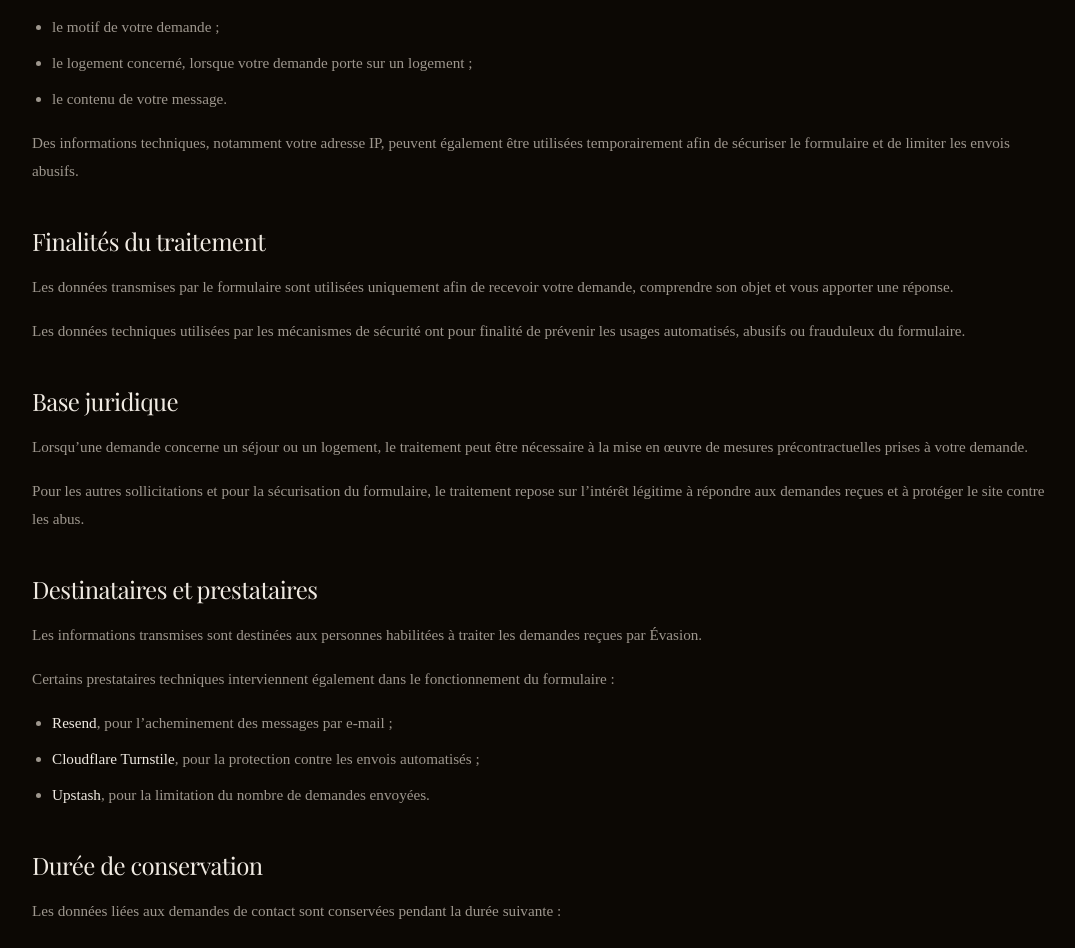
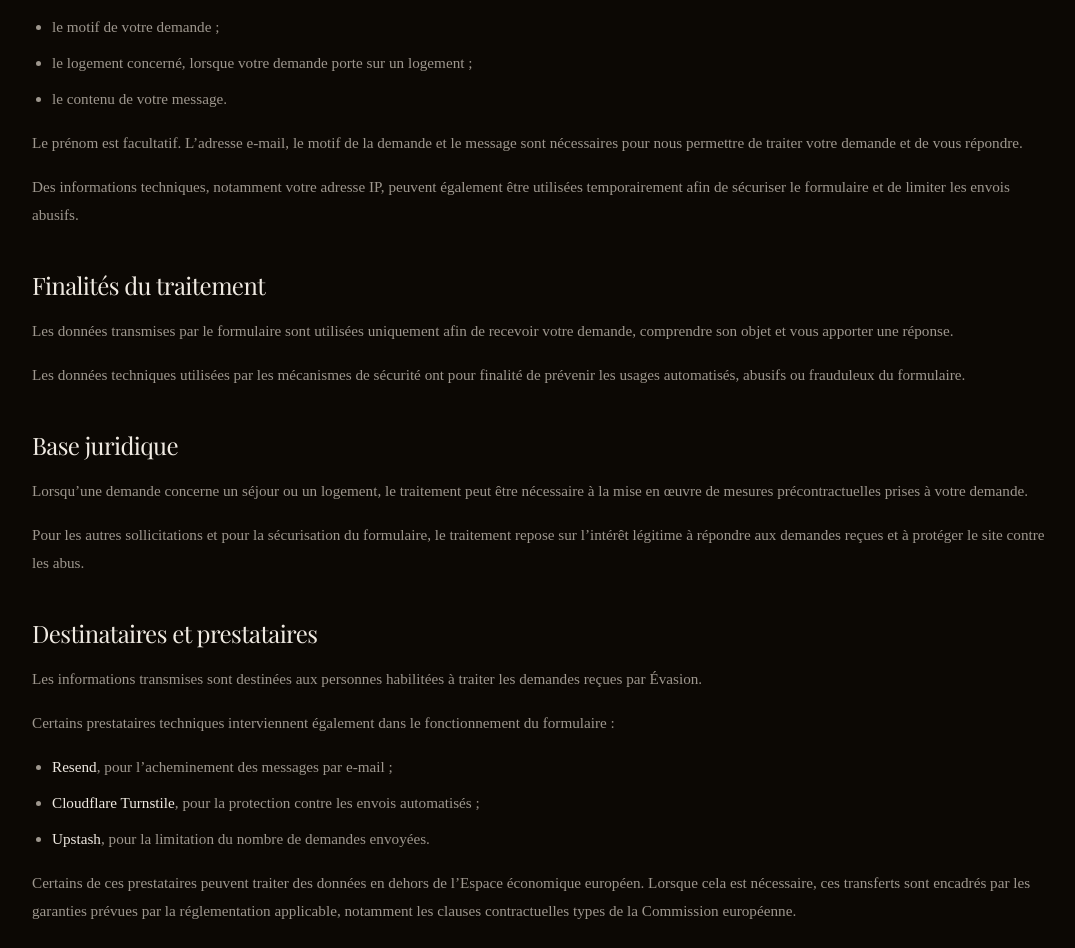
Before and after one commit to vbruchon/evasion, a Next.js app: page /politique-de-confidentialite in a window 1280 px wide. Shown: the part 704-1652 px from the top of the page, without its empty margins (96-1171 px from the left). Built offline with nearby package versions, Linux system fonts and the light colour scheme; no server answers; the database is empty; a web font is replaced by a local one.

Commit message:
fix: complete legal privacy information

```diff
--- a/app/(website)/politique-de-confidentialite/page.tsx
+++ b/app/(website)/politique-de-confidentialite/page.tsx
@@ -68,6 +68,12 @@ export default async function PrivacyPolicyPage() {
         </ul>
 
         <p>
+          Le prénom est facultatif. L’adresse e-mail, le motif de la demande et
+          le message sont nécessaires pour nous permettre de traiter votre
+          demande et de vous répondre.
+        </p>
+
+        <p>
           Des informations techniques, notamment votre adresse IP, peuvent
           également être utilisées temporairement afin de sécuriser le
           formulaire et de limiter les envois abusifs.
@@ -127,6 +133,14 @@ export default async function PrivacyPolicyPage() {
             du nombre de demandes envoyées.
           </li>
         </ul>
+
+        <p>
+          Certains de ces prestataires peuvent traiter des données en dehors de
+          l’Espace économique européen. Lorsque cela est nécessaire, ces
+          transferts sont encadrés par les garanties prévues par la
+          réglementation applicable, notamment les clauses contractuelles types
+          de la Commission européenne.
+        </p>
       </LegalSection>
 
       <LegalSection title="Durée de conservation">
--- a/package.json
+++ b/package.json
@@ -49,7 +49,6 @@
     "leaflet": "^1.9.4",
     "lucide-react": "^1.28.0",
     "next": "16.2.12",
-    "next-themes": "^0.4.6",
     "react": "19.2.4",
     "react-dom": "19.2.4",
     "react-hook-form": "^7.86.0",
```
Also changed, not shown: 1 other file (tests, documents, lock files or other folders).
